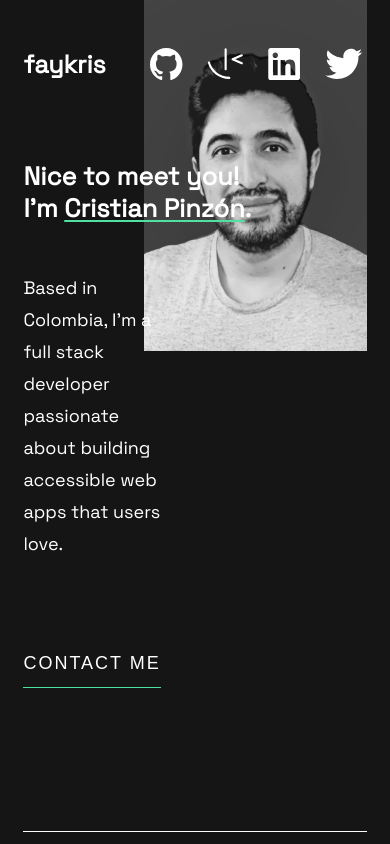
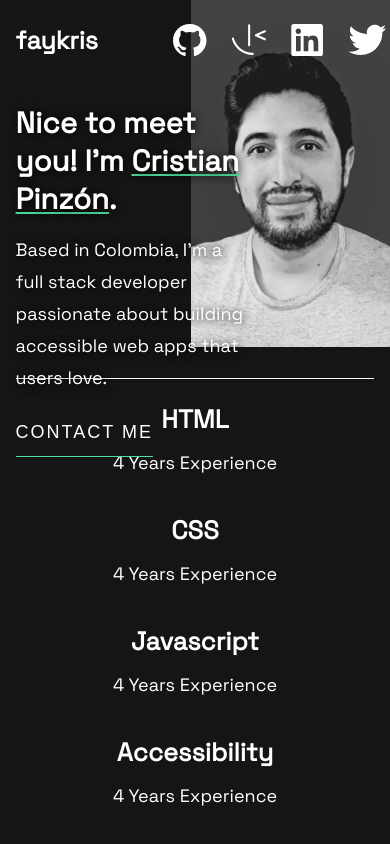
Before and after one commit to cristian-glab/my-portfolio-react, a React (Create React App) app: page / in a window 390 px wide. Shown: the top 844 px of the page. Built offline with nearby package versions, Linux system fonts and the light colour scheme.

Commit message:
Adjust tablet size in hero and technologies sections

```diff
--- a/src/components/hero/Hero.scss
+++ b/src/components/hero/Hero.scss
@@ -1,8 +1,7 @@
 .hero {
-	padding: 0 6vw 5rem 6vw;
+	padding: 0 6vw 6vw 6vw;
 	.container {
-		border-bottom: 1px solid var(--dt-text);
-		height: 52rem;
+		height: 45rem;
 		position: relative;
 		width: 100%;
 		.navbar {
@@ -34,6 +33,7 @@
 				top: 10rem;
 				width: 100%;
 				h1 {
+					text-shadow: 1px 1px 10px black;
 					font-size: 6.5vw;
 					width: 70%;
 					margin-bottom: 3rem;
@@ -44,6 +44,7 @@
 					}
 				}
 				p {
+					text-shadow: 1px 1px 10px black;
 					width: 40%;
 					line-height: 2rem;
 					font-size: 18px;
@@ -76,10 +77,40 @@
 				justify-content: flex-end;
 
 				img {
-					width: 65%;
+					width: 70%;
 				}
 			}
 		}
 	}
+}
 
+@media screen and (max-width: 1080px) {
+	.hero {
+		padding: 0 0 4vw 4vw;
+		.container {
+			height: 87vw;
+			.navbar {
+				padding: 1.5rem 0;
+			}
+			.me {
+				.present {
+					top: 6.5rem;
+					h1 {
+						font-size: 7.5vw;
+						width: 60vw;
+						margin-bottom: 4vw;
+					}
+					p {
+						width: 60vw;
+						line-height: 2rem;
+						font-size: 18px;
+						margin-bottom: 4vw;
+					}
+				}
+				.image {
+					width: 73vw;
+				}
+			}
+		}
+	}
 }
--- a/src/components/technologies/Technologies.scss
+++ b/src/components/technologies/Technologies.scss
@@ -1,6 +1,7 @@
 .technologies {
-	padding: 3.5rem 6vw;
-	width: 100%;
+	border-top: 1px solid var(--dt-text);
+	margin: 4vw 6vw 0 6vw;
+	padding: 6vw 0;
 	display: flex;
 	justify-content: space-between;
 	flex-wrap: wrap;
@@ -16,3 +17,30 @@
 		}
 	}
 }
+@media screen and (max-width: 1080px) {
+	.technologies {
+		margin: 6vw 4vw 0 4vw;
+		.element {
+			width: 50%;
+			h1 {
+				font-size: 5.5vw;
+			}
+		}
+	}
+}
+
+@media screen and (max-width: 680px) {
+	.technologies {
+		justify-content: center;
+		.element {
+			width: 100%;
+			h1 {
+				text-align: center;
+				font-size: 6.5vw;
+			}
+			p {
+				text-align: center;
+			}
+		}
+	}
+}
```
Also changed, not shown: src/images/my-photo.png.
